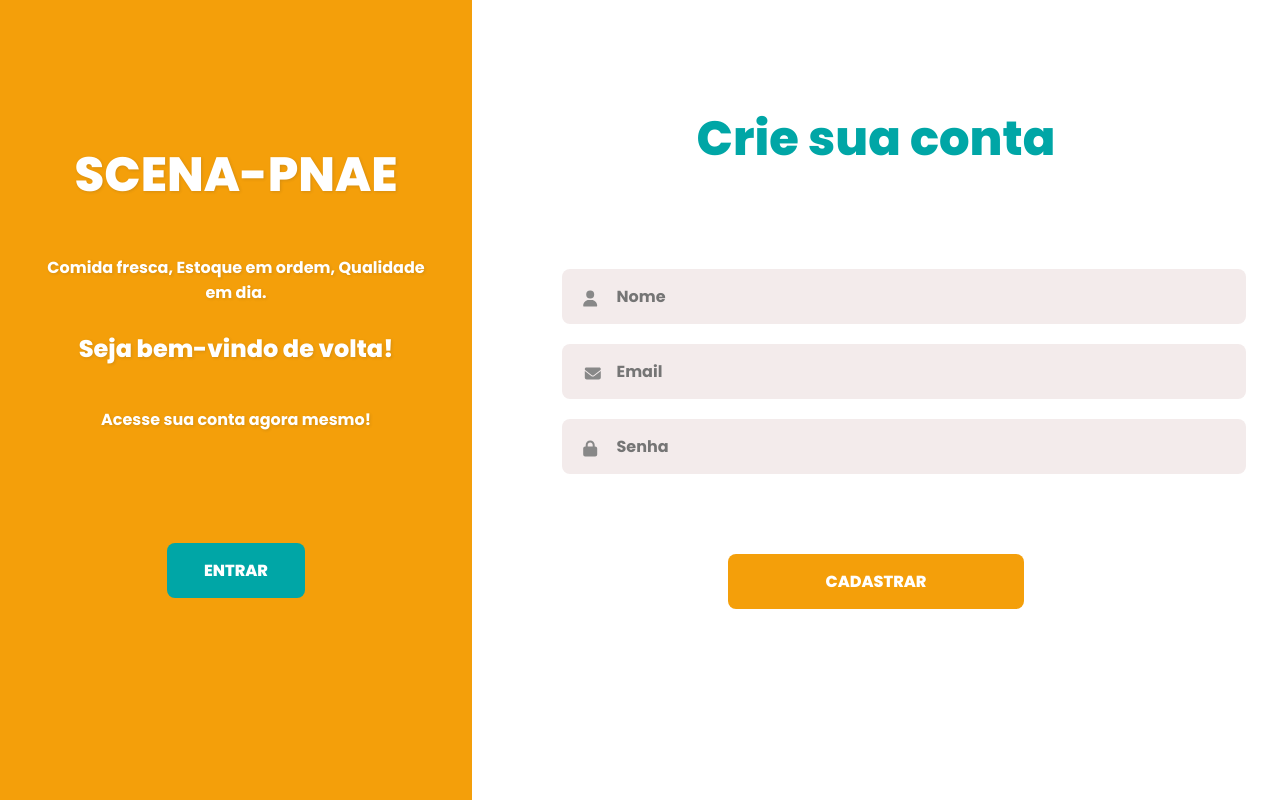
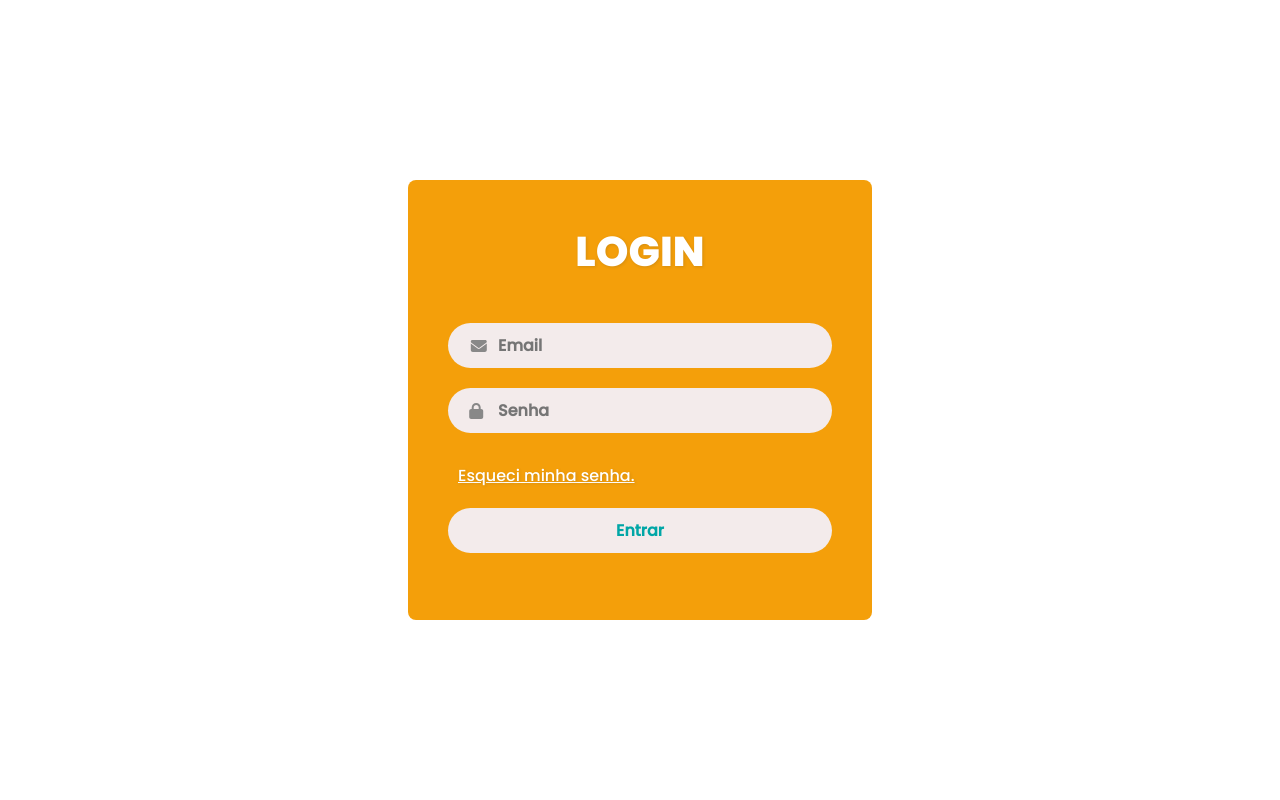
Before and after one commit to Filipi0/armaZen, a Next.js app: page / in a window 1280 px wide. Built offline with nearby package versions, Linux system fonts and the light colour scheme.

Commit message:
ajustes na página de login

```diff
--- a/src/pages/_app.jsx
+++ b/src/pages/_app.jsx
@@ -1,8 +1,8 @@
 import "@/styles/globals.css";
  import Cadastro from "./cadastro.jsx";
-// import Login from "./login.jsx";
+ import Login from "./login.jsx";
 
 
 export default function App({ Component, pageProps }) {
-    return <Cadastro />;
+    return <Login />;
 }
--- a/src/pages/login.jsx
+++ b/src/pages/login.jsx
@@ -24,6 +24,7 @@ function Login() {
 
     return (
         <div className={styles.container}>
+            <div className={styles.loginBox}>
                 <form onSubmit={handleSubmit} className={styles.form}>
                     <h1 className={styles.LOGIN}>LOGIN</h1>
 
@@ -52,6 +53,7 @@ function Login() {
                     <button type="submit" className={styles.button}>Entrar</button>
                 </form>
             </div>
+        </div>
     );
 }
 
--- a/src/styles/cadastro.module.css
+++ b/src/styles/cadastro.module.css
@@ -1,9 +1,8 @@
 @font-face {
     font-family: 'Poppins-Medium';
     src: url('/fonts/Poppins-1/Poppins-Bold.ttf') format('truetype');
-    font-weight: 900;
     font-style: normal;
-  }
+}
 
 /* Estilos do contêiner principal */
 .container {
--- a/src/styles/login.module.css
+++ b/src/styles/login.module.css
@@ -1,7 +1,6 @@
 @font-face {
-  font-family: 'Poppins';
-  src: url('/fonts/Poppins-1/Poppins-ExtraBold.ttf') format('truetype');
-  font-weight: 900;
+  font-family: 'Poppins-Medium';
+  src: url('/fonts/Poppins-1/Poppins-Medium.ttf') format('truetype');
   font-style: normal;
 }
 
@@ -10,27 +9,27 @@
   display: flex;
   justify-content: center;
   align-items: center;
-  min-height: 100vh;
+  height: 100vh;
   background-color: #ffffff;
 }
 
 /* Estilos gerais para o formulário */
-.form {
+.loginBox{
+  font-family: 'Poppins-Medium';
   background-color: #F49F0A;
-  padding: 6.8rem;
-  border-radius: 16px;
-  max-width: 550px;
-  width: 100%;
+  border-radius: 8px;
+  padding: 40px;
+  width: 30%;
+  min-height: 45%;
+  max-height: 80%;
   display: flex;
   flex-direction: column;
-  gap: 1.5rem;
 }
 
 .LOGIN {
-  font-family: 'Poppins', sans-serif;
+  text-shadow: #33333328 1px 1px 3px;
   font-size: 2.6rem;
-  font-weight: bold;
-  margin-bottom: 5rem;
+  margin-bottom: 30px;
   color: #ffffff;
   display: flex;
   justify-content: center;
@@ -45,16 +44,20 @@
 
 .icon {
   position: absolute;
+  transform: translateX(80%);
   left: 10px;
   color: #888888;
 }
 
 /* Estilos para os campos de input */
 .input {
-  background-color: #ffffff;
+  font-family: 'Poppins-Medium';
+  font-weight: bold;
+  background-color: #F3EBEB;
   border: none;
-  padding: 0.75rem 0.75rem 0.75rem 2.5rem;
-  border-radius: 16px;
+  margin: 10px 0px;
+  padding: 10px 50px;
+  border-radius: 30px;
   font-size: 1rem;
   width: 100%;
   color: black;
@@ -62,40 +65,38 @@
 
 /* Estilos para o botão de Entrar */
 .button {
-  margin-top: 2rem;
-  padding: 0.81rem;
-  background-color: #00A6A6;
-  color: #fff;
-  font-size: 1.7em;
+  font-family: 'Poppins-Medium';
+  background-color: #F3EBEB;
+  color: #00A6A6;
   font-weight: bold;
   border: none;
-  border-radius: 16px;
   cursor: pointer;
-  transition: background-color 0.5s ease;
-  width: 57%;
+  margin: 10px 0px;
+  padding: 10px 50px;
+  border-radius: 30px;
+  font-size: 1rem;
+  width: 100%;
   display: flex;
   justify-content: center;
   align-items: center;
-  margin: 0 auto;
-  margin-top: 50px;
 }
 
 .button:hover {
   background-color: #00A6A6;
+  color: #F3EBEB;
 }
 
 /* Estilos do link "Esqueci minha senha" na seção esquerda */
 .forgotPassword {
   font-family: 'Poppins-Medium';
-  margin-top: 10px;
   display: block;
   color: #ffffff;
-  font-size: 0.9rem;
-  margin-top: 40px;
-  animation-duration: 0.5s;
+  margin: 10px 0px;
+  padding: 10px;
+  font-size: 1rem;  animation-duration: 1s;
+  text-shadow: #33333328 1px 1px 3px;
 }
 
 .forgotPassword:hover{
-  transform: translate(0,-2px);
   color: #00A6A6;
 }
```
Also changed, not shown: 1 other file (tests, documents, lock files or other folders). Lines whose indentation alone changed are shown as unchanged.
